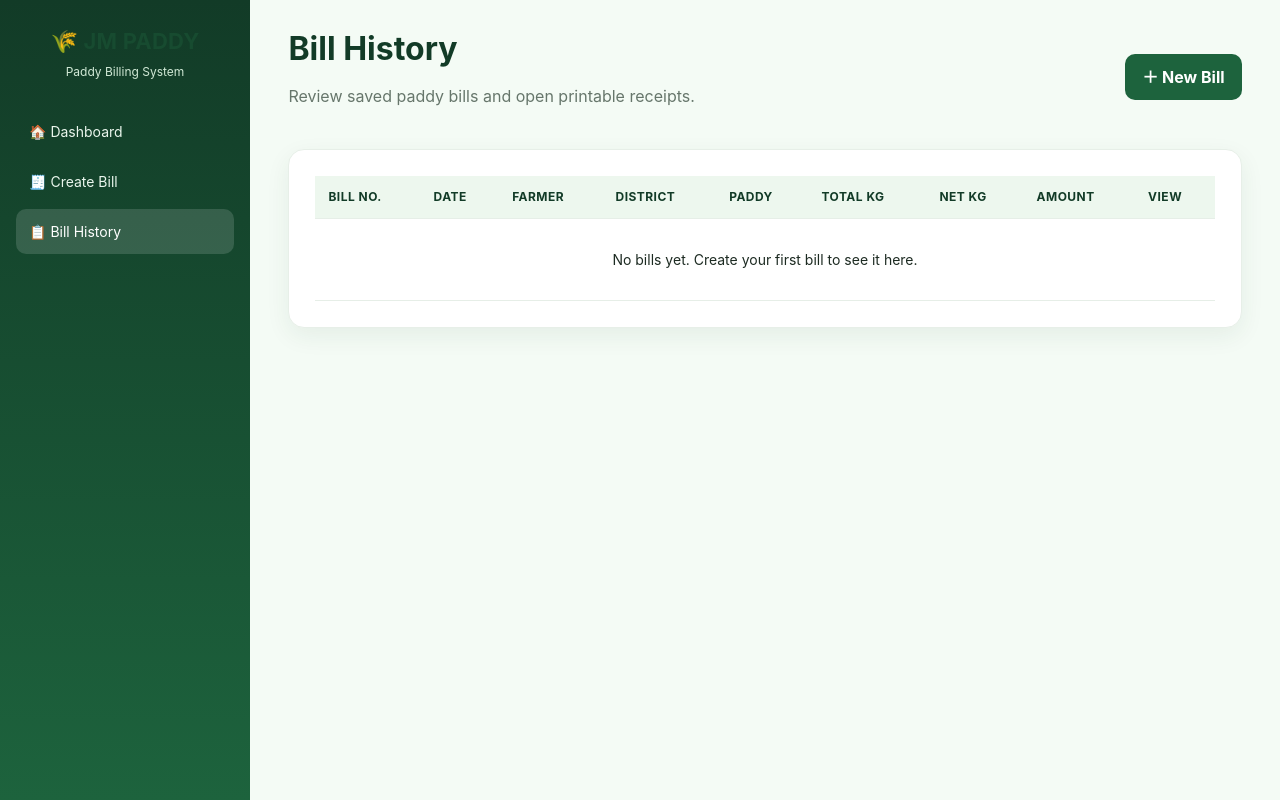
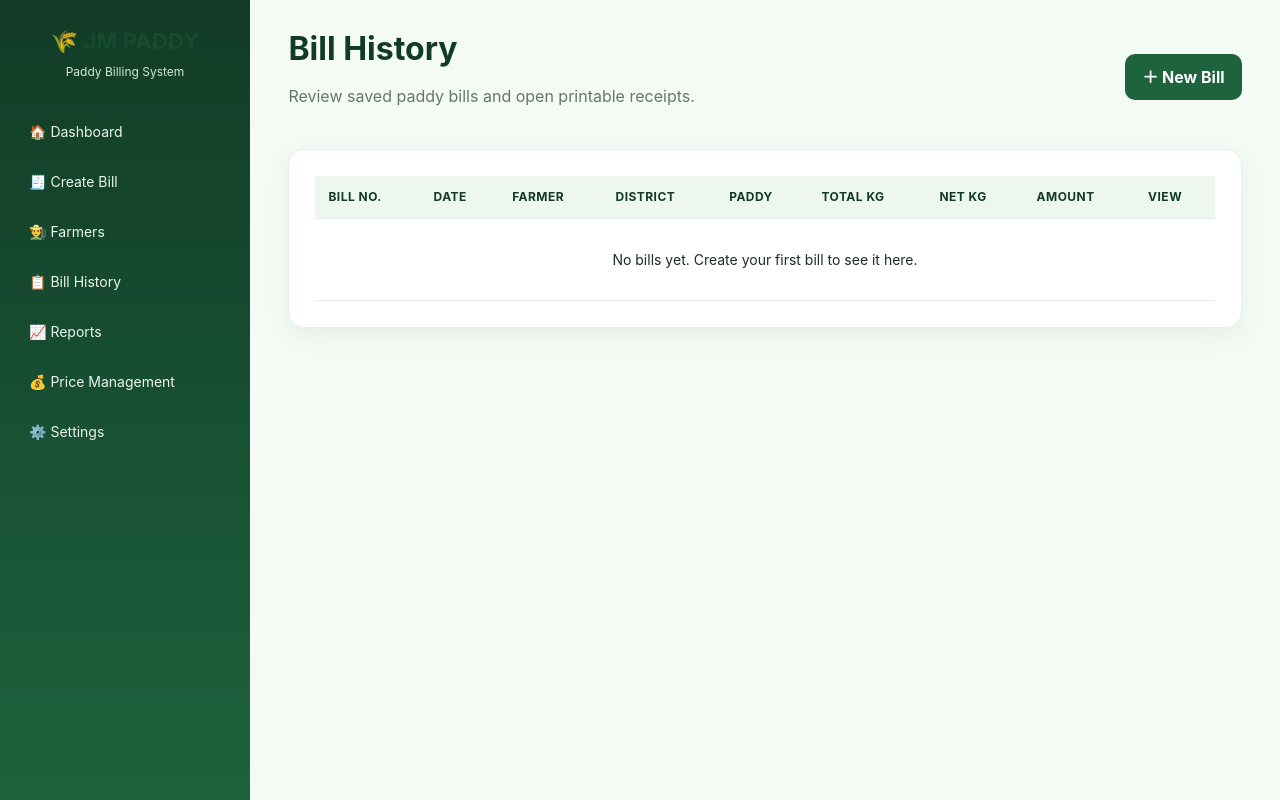
Before and after one commit to farisjm/jm-paddy-update, a PHP site: page /history.php in a window 1280 px wide. Run offline with PHP 8.4, Linux system fonts and the light colour scheme; data that the repository does not hold is empty.

Commit message:
Add full navigation across JM PADDY pages

```diff
--- a/history.php
+++ b/history.php
@@ -4,7 +4,7 @@ $sql = "SELECT bills.*, farmers.name AS farmer_name FROM bills INNER JOIN farmer
 $result = $conn->query($sql);
 ?>
 <!DOCTYPE html><html lang="en"><head><meta charset="UTF-8"><meta name="viewport" content="width=device-width,initial-scale=1"><title>JM PADDY | Bill History</title><link rel="stylesheet" href="style.css"></head>
-<body><div class="app"><aside class="sidebar"><h2>🌾 JM PADDY</h2><p class="subtitle">Paddy Billing System</p><nav><a href="dashboard.php">🏠 Dashboard</a><a href="bill.php">🧾 Create Bill</a><a class="active" href="history.php">📋 Bill History</a></nav></aside>
+<body><div class="app"><aside class="sidebar"><h2>🌾 JM PADDY</h2><p class="subtitle">Paddy Billing System</p><nav><a href="dashboard.php">🏠 Dashboard</a><a href="bill.php">🧾 Create Bill</a><a href="farmers.php">👨‍🌾 Farmers</a><a href="history.php">📋 Bill History</a><a href="reports.php">📈 Reports</a><a href="prices.php">💰 Price Management</a><a href="settings.php">⚙️ Settings</a></nav></aside>
 <main class="main"><header class="topbar"><div><h1>Bill History</h1><p>Review saved paddy bills and open printable receipts.</p></div><a class="btn" href="bill.php">＋ New Bill</a></header>
 <section class="panel"><div style="overflow-x:auto"><table><thead><tr><th>Bill No.</th><th>Date</th><th>Farmer</th><th>District</th><th>Paddy</th><th>Total kg</th><th>Net kg</th><th>Amount</th><th>View</th></tr></thead><tbody>
 <?php if ($result && $result->num_rows > 0): while ($row = $result->fetch_assoc()): ?>
```
